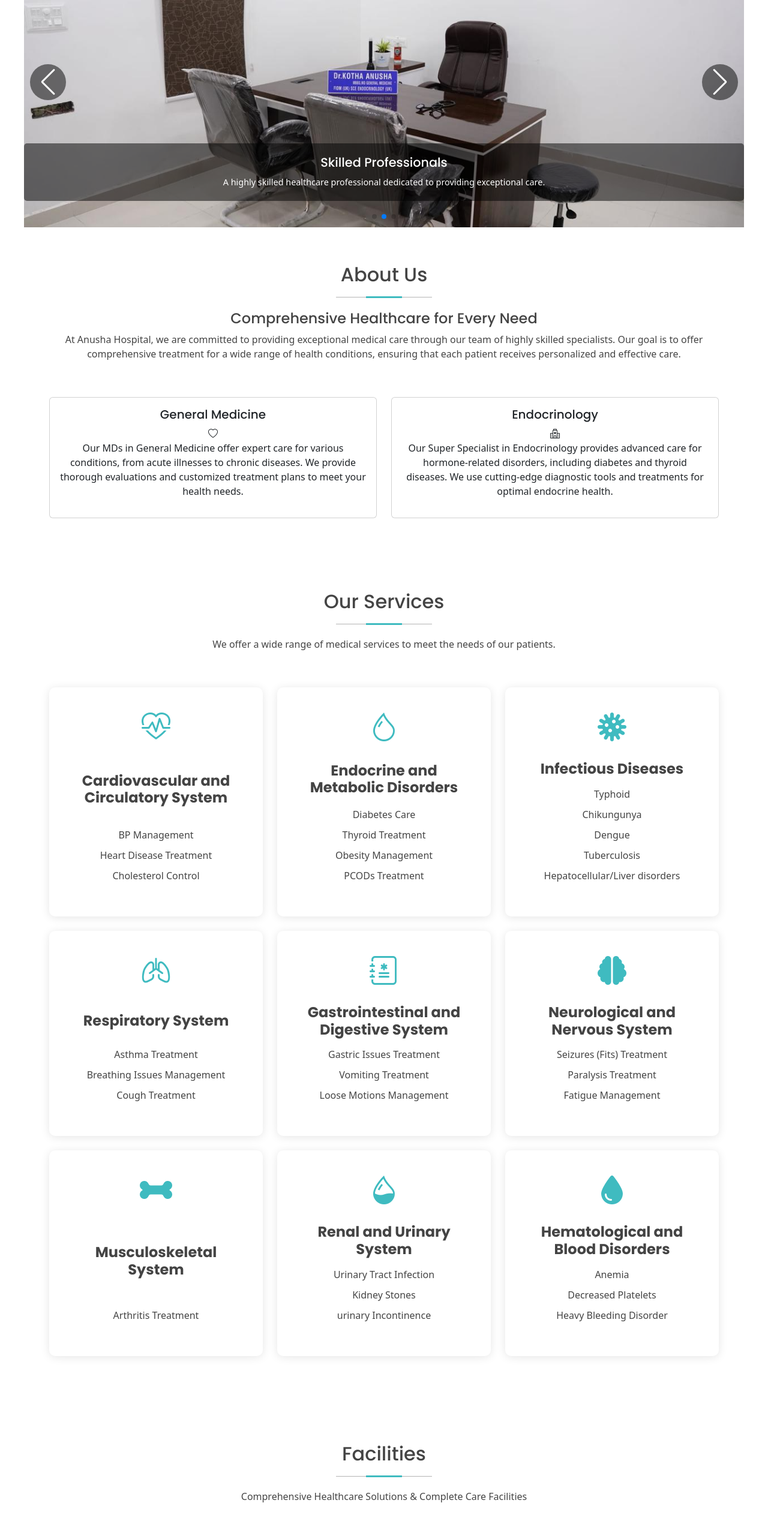
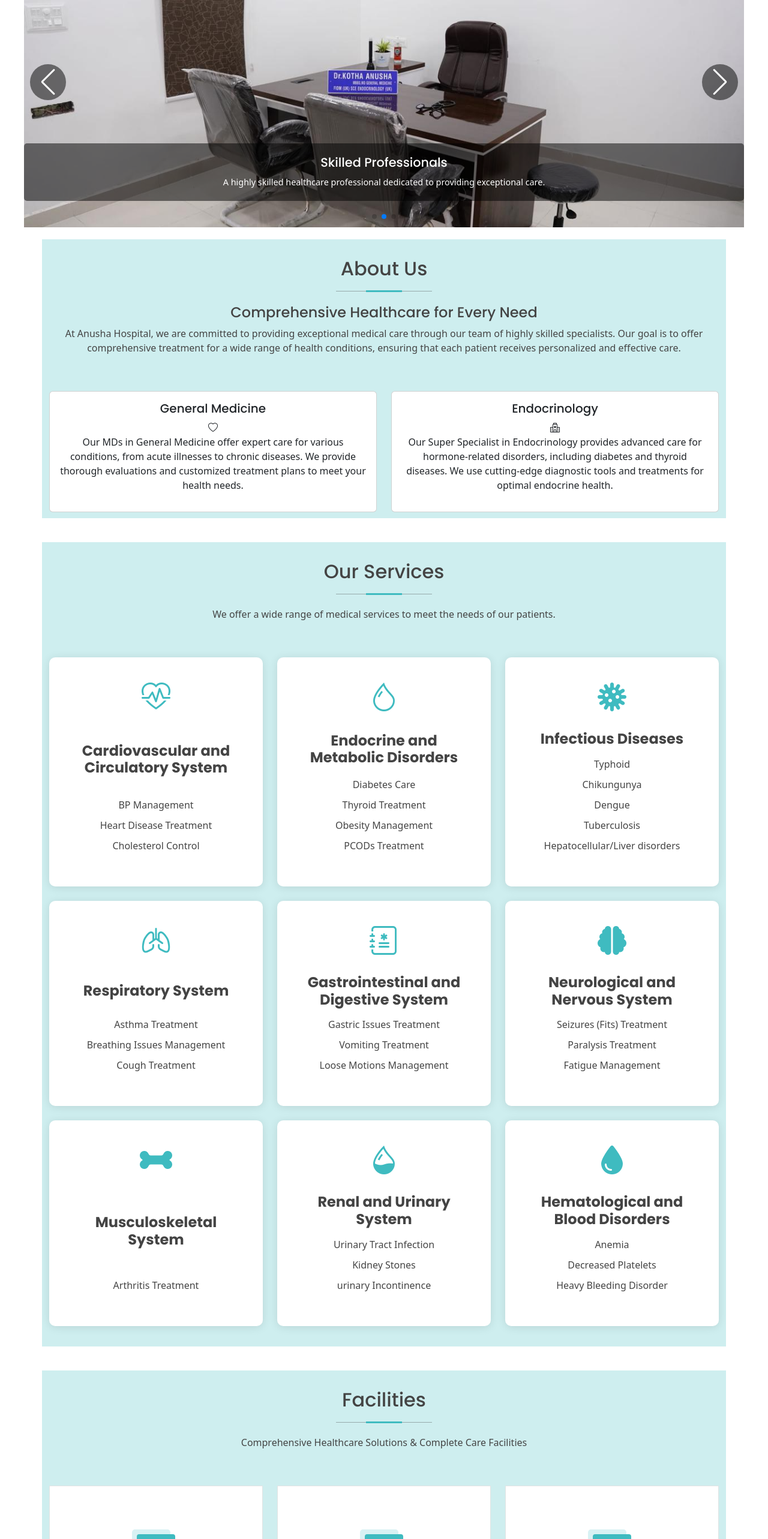
Before and after one commit to kalkikotha/Anusha-Hospital, a React (Create React App) app: page / in a window 1280 px wide. Shown: the part 234-2800 px from the top of the page at 60% size. Built offline with nearby package versions, Linux system fonts and the light colour scheme.

Commit message:
chagne background color

```diff
--- a/src/components/About.js
+++ b/src/components/About.js
@@ -3,17 +3,18 @@ import React from 'react'
 const About = () => {
     return (
         <section id="about" class="about section">
-            <div class="container section-title" data-aos="fade-up">
+            <div className='container' style={{ backgroundColor: 'rgba(63, 187, 192, 0.25)', paddingTop: '30px', paddingBottom:'10px' }}>
+                <div class=" section-title" data-aos="fade-up">
                     <h2>About Us</h2>
                     <h4>Comprehensive Healthcare for Every Need</h4>
                     <p>At Anusha Hospital, we are committed to providing exceptional medical care through our team of highly skilled specialists. Our goal is to offer comprehensive treatment for a wide range of health conditions, ensuring that each patient receives personalized and effective care.</p>
                 </div>
 
-            <div class="container">
+                <div class="">
                     <div class="row gy-4">
                         <div class="col-lg-6" data-aos="fade-up" data-aos-delay="100">
                             <div class="card">
-                            <div class="card-body" style={{height:'200px'}}>
+                                <div class="card-body" style={{ height: '200px' }}>
                                     <h5 class="card-title">General Medicine</h5>
                                     <div class="card-icon">
                                         <i class="bi bi-heart pulse"></i>
@@ -25,12 +26,13 @@ const About = () => {
 
                         <div class="col-lg-6" data-aos="fade-up" data-aos-delay="200">
                             <div class="card">
-                            <div class="card-body" style={{height:'200px'}}>
+                                <div class="card-body" style={{ height: '200px' }}>
                                     <h5 class="card-title">Endocrinology</h5>
                                     <div class="card-icon">
                                         <i class="bi bi-hospital"></i>
                                     </div>
                                     <p class="card-text">Our Super Specialist in Endocrinology provides advanced care for hormone-related disorders, including diabetes and thyroid diseases. We use cutting-edge diagnostic tools and treatments for optimal endocrine health.</p>
+                                </div>
                             </div>
                         </div>
                     </div>
--- a/src/components/Appointment.js
+++ b/src/components/Appointment.js
@@ -66,13 +66,13 @@ const Appointment = () => {
     return (
         <div>
             <section id="appointment" className="appointment section">
-
-                <div className="container section-title" data-aos="fade-up">
+                <div className='container' >
+                    <div className="section-title" data-aos="fade-up">
                         <h2>Appointment</h2>
                         <p>Please fill below details to schedule an Appointment</p>
                     </div>
 
-                <div className="container" data-aos="fade-up" data-aos-delay="100">
+                    <div className="" data-aos="fade-up" data-aos-delay="100">
 
                         <form onSubmit={handleSubmit} role="form" className="php-email-form">
                             <div className="row">
@@ -151,7 +151,7 @@ const Appointment = () => {
 
 
                     </div>
-
+                </div>
             </section>
         </div>
     )
--- a/src/components/Facilities.js
+++ b/src/components/Facilities.js
@@ -5,13 +5,13 @@ import './bootstrap.min.css'
 const Facilities = () => {
     return (
         <section id="facilities" class="services section">
-
-            <div class="container section-title" data-aos="fade-up">
+            <div className='container' style={{ backgroundColor: 'rgba(63, 187, 192, 0.25)', paddingTop:'30px',  paddingBottom:'10px' }}>
+                <div class=" section-title" data-aos="fade-up">
                     <h2>Facilities</h2>
                     <p>Comprehensive Healthcare Solutions & Complete Care Facilities</p>
                 </div>
 
-            <div class="container">
+                <div class="">
 
                     <div class="row gy-4">
 
@@ -57,7 +57,7 @@ const Facilities = () => {
                     </div>
 
                 </div>
-
+            </div>
         </section>
 
     )
--- a/src/components/Footer.js
+++ b/src/components/Footer.js
@@ -8,7 +8,7 @@ const Footer = () => {
 
             <div class="container footer-top">
                 <div class="row gy-4">
-                    <div class="col-lg-3 col-md-6 footer-about">
+                    <div class="col-lg-4 col-md-6 footer-about">
                         <a href="index.html" class="logo d-flex align-items-center">
                             <img src={HospitalLogo} alt='Hospital logo' />
                         </a>
@@ -26,7 +26,7 @@ const Footer = () => {
                         </div>
                     </div>
 
-                    <div class="col-lg-3 col-md-3 footer-links">
+                    <div class="col-lg-4 col-md-3 footer-links">
                         <h4>Useful Links</h4>
                         <ul>
                             <li><a href="#">Home</a></li>
@@ -36,7 +36,7 @@ const Footer = () => {
                         </ul>
                     </div>
 
-                    <div class="col-lg-3 col-md-3 footer-links">
+                    {/* <div class="col-lg-3 col-md-3 footer-links">
                         <h4>Speciality</h4>
                         <ul>
                             <li><a href="#">Specialist1</a></li>
@@ -44,9 +44,9 @@ const Footer = () => {
                             <li><a href="#">Specialist1</a></li>
                             <li><a href="#">Specialist1</a></li>
                         </ul>
-                    </div>
+                    </div> */}
 
-                    <div class="col-lg-3 col-md-3 footer-links">
+                    <div class="col-lg-4 col-md-3 footer-links">
                         <h4>Opening hours</h4>
                         <ul>
                             <li><a style={{ fontWeight: 'bold' }}>Mon-Sat: 09:00am - 01:00pm</a></li>
--- a/src/components/Gallery.js
+++ b/src/components/Gallery.js
@@ -23,12 +23,13 @@ const Gallery = () => {
     return (
 
         <section id="gallery" className="testimonials section">
-            <div className="container section-title" data-aos="fade-up">
+            <div className='container' >
+                <div className=" section-title" data-aos="fade-up">
                     <h2>Gallery</h2>
                     <p>Explore Our State-of-the-Art Facility.</p>
                 </div>
 
-            <div className="container">
+                <div className="">
                     <div className="row gy-4">
                         <div className="col-lg-12" data-aos="fade-up" data-aos-delay="200">
                             <Swiper
@@ -53,7 +54,7 @@ const Gallery = () => {
                                 <SwiperSlide>
                                     <div className="testimonial-item">
                                         <div className="d-flex">
-                                        <img src={gallery1} alt="review1" style={{ width: '300px', height: '200px' }}/>
+                                            <img src={gallery1} alt="review1" style={{ width: '300px', height: '200px' }} />
                                         </div>
                                     </div>
                                 </SwiperSlide>
@@ -61,7 +62,7 @@ const Gallery = () => {
                                 <SwiperSlide>
                                     <div className="testimonial-item">
                                         <div className="d-flex">
-                                        <img src={gallery2} alt="review2" style={{ width: '300px', height: '200px' }}/>
+                                            <img src={gallery2} alt="review2" style={{ width: '300px', height: '200px' }} />
                                         </div>
                                     </div>
                                 </SwiperSlide>
@@ -93,7 +94,7 @@ const Gallery = () => {
                                 <SwiperSlide>
                                     <div className="testimonial-item">
                                         <div className="d-flex">
-                                        <img src={gallery6} alt="review6" style={{ width: '300px', height: '200px' }}/>
+                                            <img src={gallery6} alt="review6" style={{ width: '300px', height: '200px' }} />
                                         </div>
                                     </div>
                                 </SwiperSlide>
@@ -104,6 +105,7 @@ const Gallery = () => {
                         </div>
                     </div>
                 </div>
+            </div>
         </section>
 
     )
--- a/src/components/Services.css
+++ b/src/components/Services.css
@@ -1,6 +1,6 @@
-.services {
+/* .services {
   padding: 60px 0;
-}
+} */
 
 .services .icon-box {
   background: #fff;
--- a/src/components/Services.js
+++ b/src/components/Services.js
@@ -7,7 +7,7 @@ const Services = () => {
     return (
 
         <section id="services" class="services section-bg">
-            <div class="container">
+            <div class="container" style={{ backgroundColor: 'rgba(63, 187, 192, 0.25)', paddingTop:'30px',  paddingBottom:'10px' }}>
                 <div class="section-title">
                     <h2>Our Services</h2>
                     <p>We offer a wide range of medical services to meet the needs of our patients.</p>
--- a/src/components/Testimonials.js
+++ b/src/components/Testimonials.js
@@ -21,7 +21,7 @@ const Testimonials = () => {
     return (
 
         <section id="testimonials" class="testimonials section">
-            <div class="container">
+            <div class="container" >
                 <div class="row align-items-center">
 
                     <div class="col-lg-5 info" data-aos="fade-up" data-aos-delay="100">
@@ -48,7 +48,7 @@ const Testimonials = () => {
                                 // navigation={true}
                                 modules={[Autoplay, Pagination, Navigation]}
                                 className="mySwiper"
-                                style={{maxHeight:'500px'}}
+                                style={{ maxHeight: '500px' }}
                             >
                                 <div class="swiper-wrapper" >
 
--- a/src/components/main.css
+++ b/src/components/main.css
@@ -851,7 +851,7 @@
   .section {
     color: var(--default-color);
     background-color: var(--background-color);
-    padding: 60px 0;
+    padding: 20px 0;
     scroll-margin-top: 72px;
     overflow: clip;
   }
```
Lines whose indentation alone changed are shown as unchanged.
